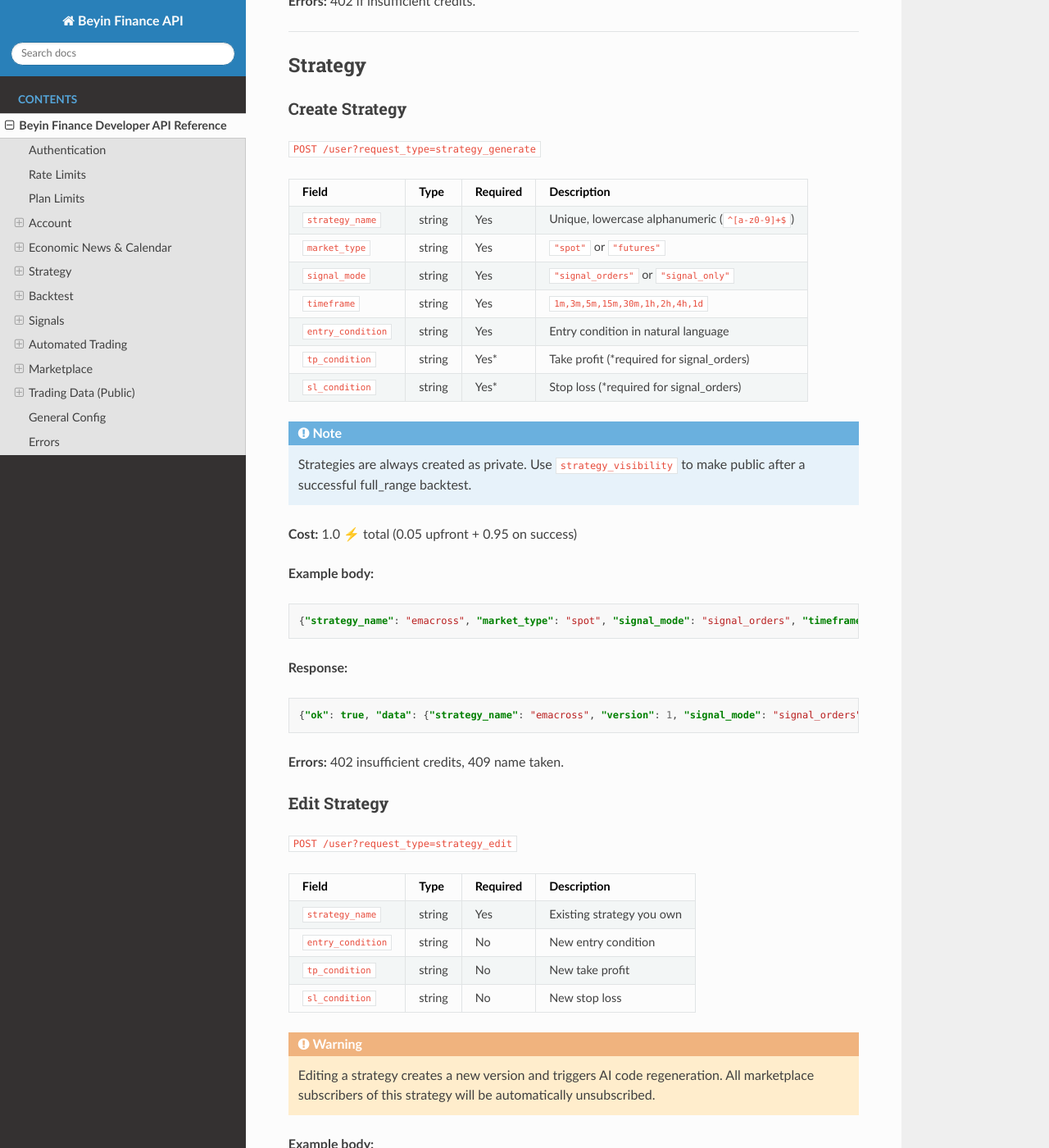
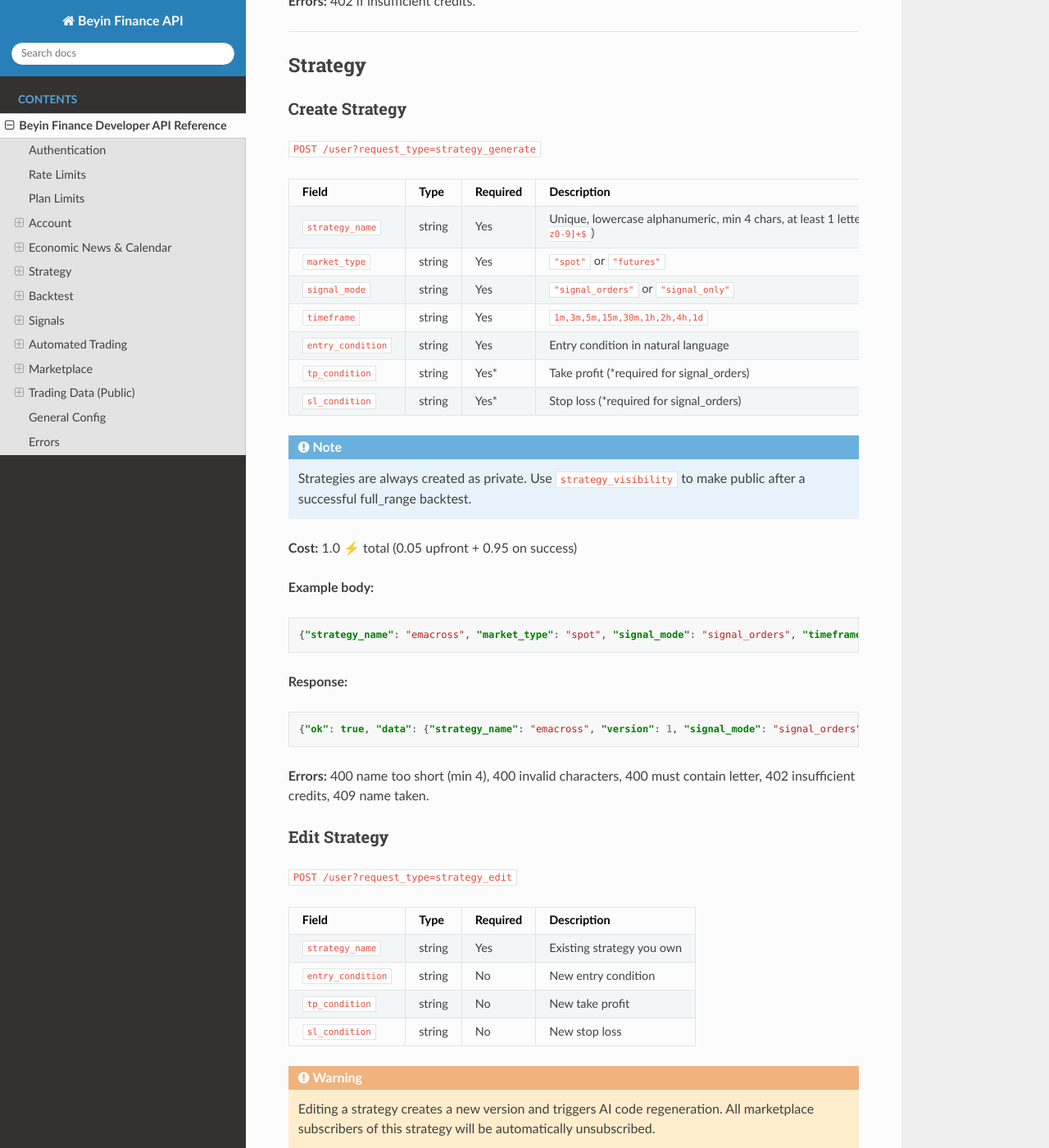
Before and after one commit to jnrbrain/Beyin-Finance, a Sphinx documentation site: the page built from docs/endpoints.md, in a window 1280 px wide and 1400 px high, scrolled down 4747 px. Shown: the whole window at 82% size. Built offline with Sphinx 7.4.7 and the Read the Docs theme 3.1.0, drawn with Linux system fonts in a browser that asks for light colours.

Commit message:
docs: strategy name validation rules and error responses

````diff
--- a/docs/endpoints.md
+++ b/docs/endpoints.md
@@ -217,7 +217,7 @@
 
 | Field | Type | Required | Description |
 |-------|------|----------|-------------|
-| `strategy_name` | string | Yes | Unique, lowercase alphanumeric (`^[a-z0-9]+$`) |
+| `strategy_name` | string | Yes | Unique, lowercase alphanumeric, min 4 chars, at least 1 letter (`^[a-z0-9]+$`) |
 | `market_type` | string | Yes | `"spot"` or `"futures"` |
 | `signal_mode` | string | Yes | `"signal_orders"` or `"signal_only"` |
 | `timeframe` | string | Yes | `1m,3m,5m,15m,30m,1h,2h,4h,1d` |
@@ -241,7 +241,7 @@
 {"ok": true, "data": {"strategy_name": "emacross", "version": 1, "signal_mode": "signal_orders", "status": "generating", "cost_upfront": 0.05, "cost_on_success": 0.95}}
 ```
 
-**Errors:** 402 insufficient credits, 409 name taken.
+**Errors:** 400 name too short (min 4), 400 invalid characters, 400 must contain letter, 402 insufficient credits, 409 name taken.
 
 ### Edit Strategy
 
````
